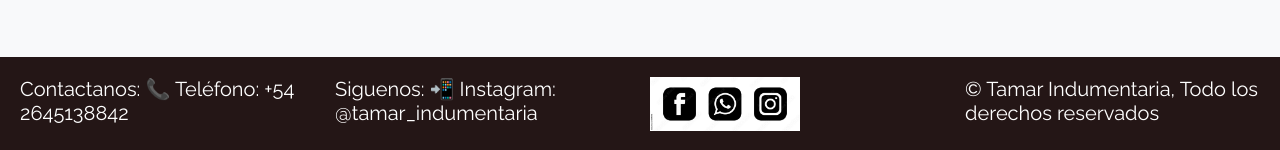
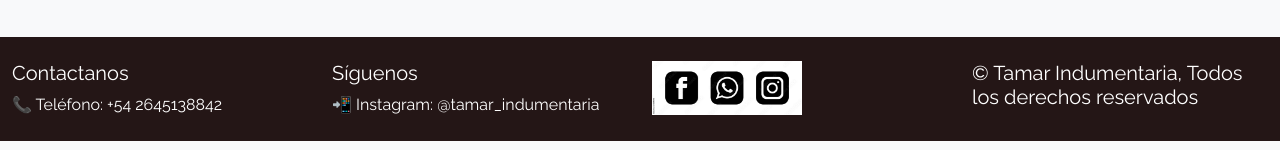
Before and after one commit to JuanchiCSD/Tamar.github.io, a plain HTML site: page index.html in a window 1280 px wide. Shown: the part 1700-1850 px from the top of the page. Drawn offline with nearby package versions, Linux system fonts and the light colour scheme.

Commit message:
Add files via upload

```diff
--- a/index.html
+++ b/index.html
@@ -58,15 +58,6 @@
             gap: 20px;
             margin-top: 20px;
             align-items: center;
-        }
-
-        .grid-footer {
-            display: grid;
-            padding: 20px;
-            grid-template-columns: 1fr 1fr 1fr 1fr;
-            gap: 20px;
-            margin-top: 20px;
-            background-color: #241616;
         }
 
         h1{
@@ -238,11 +229,27 @@
     </div>
 
     <div>
-        <footer class="grid-footer">
-            <h3 class="grid-column: 1">Contactanos: <a href="https://api.whatsapp.com/send/?phone=2645138842&text&type=phone_number&app_absent=0" id="foot">📞 Teléfono: +54 2645138842</a></h3>
-            <h3 class="grid-column: 2">Siguenos: <a href="https://www.instagram.com/tamar.indumentaria/?hl=es-la" id="foot">📲 Instagram: @tamar_indumentaria</a></h3>
-            <img src="img/1000_F_486192956_7AbG7PGLR7AEVRR7DMBTBOFQqoF7d6zr.jpg" alt="iconos" width="150" height="50" class="grid-column: 3" id="iconos"></img>
-            <h3 class="grid-column: 4">© Tamar Indumentaria, Todo los derechos reservados</h3>
+        <footer class="container-fluid text-white py-4" style="background-color: #241616;">
+            <div class="row text-center text-md-start">
+                <div class="col-12 col-md-3 mb-4 mb-md-0">
+                    <h3>Contactanos</h3>
+                    <a href="https://api.whatsapp.com/send/?phone=2645138842&text&type=phone_number&app_absent=0" class="text-white" id="foot">
+                        📞 Teléfono: +54 2645138842
+                    </a>
+                </div>
+                <div class="col-12 col-md-3 mb-4 mb-md-0">
+                    <h3>Síguenos</h3>
+                    <a href="https://www.instagram.com/tamar.indumentaria/?hl=es-la" class="text-white" id="foot">
+                        📲 Instagram: @tamar_indumentaria
+                    </a>
+                </div>
+                <div class="col-12 col-md-3 mb-4 mb-md-0">
+                    <img src="img/1000_F_486192956_7AbG7PGLR7AEVRR7DMBTBOFQqoF7d6zr.jpg" alt="iconos" width="150" height="50" id="iconos">
+                </div>
+                <div class="col-12 col-md-3">
+                    <h3>&copy; Tamar Indumentaria, Todos los derechos reservados</h3>
+                </div>
+            </div>
         </footer>
     </div>
 
```
Also changed, not shown: catalogo.html (+21 -13 lines), formulario.html (line endings or trailing spaces), login.html (line endings or trailing spaces).
